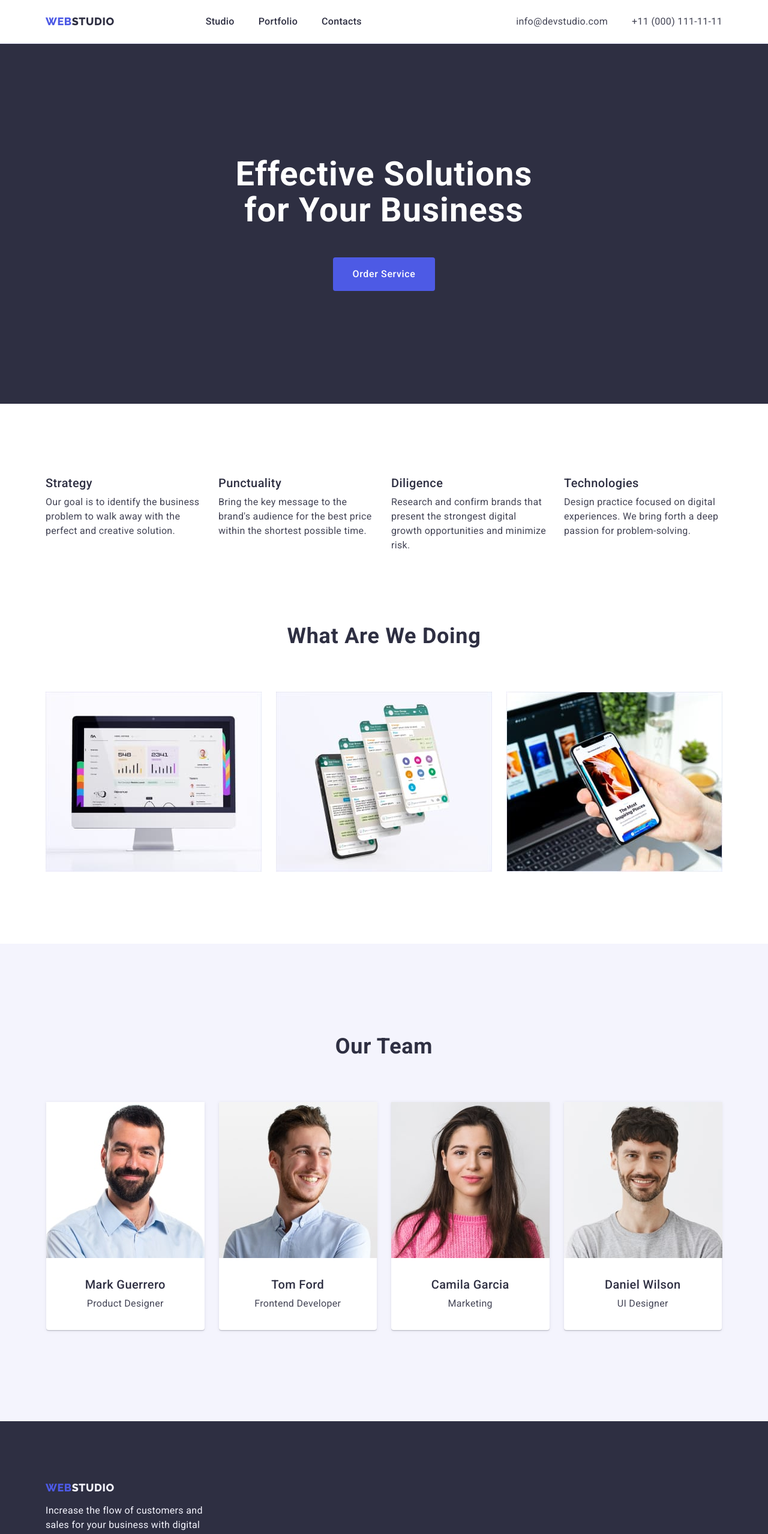
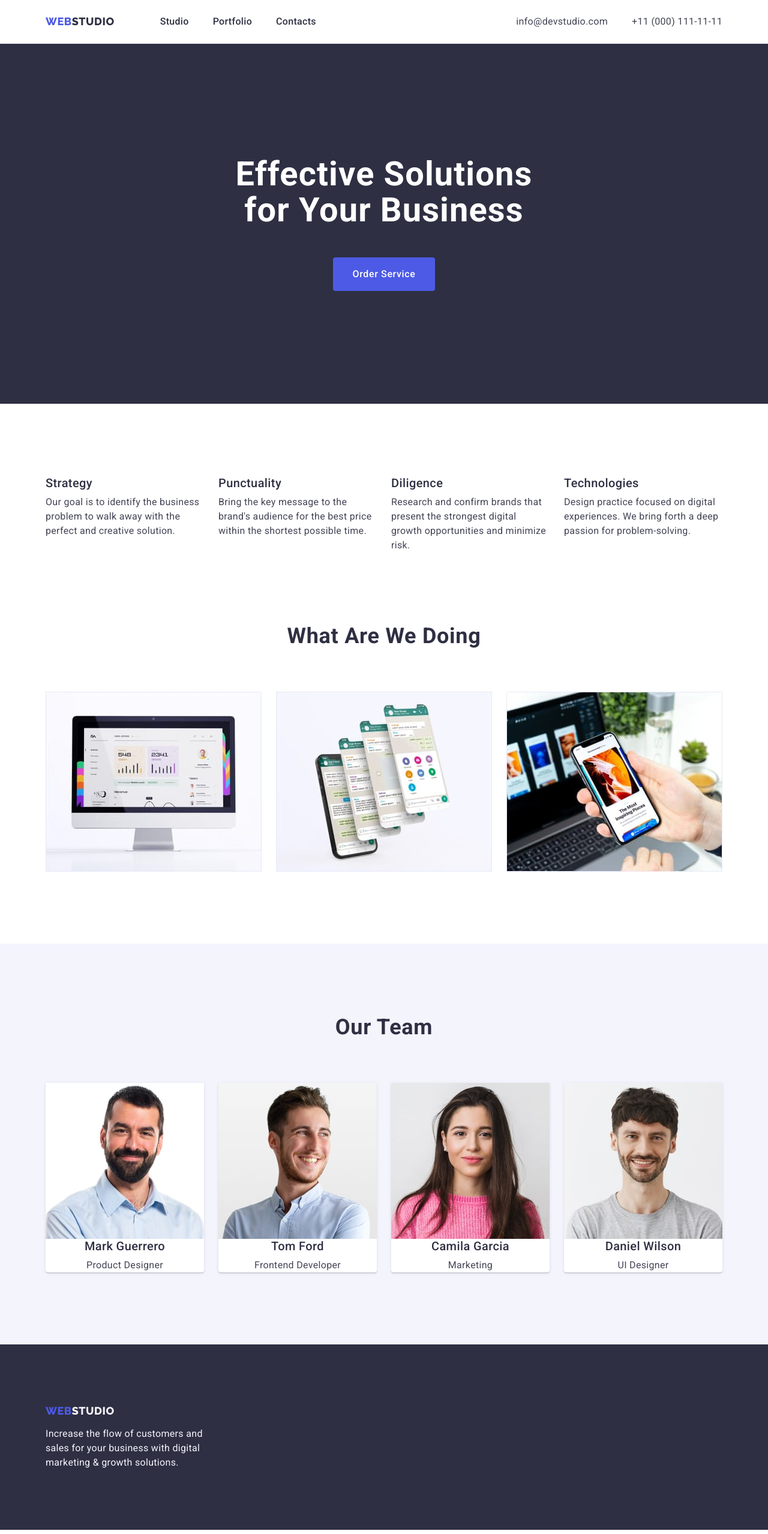
Before and after one commit to il0naa/goit-markup-hw-03, a plain HTML site: page index.html in a window 1280 px wide. Shown: the top 2557 px of the page at 60% size. Drawn offline with nearby package versions, Linux system fonts and the light colour scheme.

Commit message:
Corrections made

```diff
--- a/css/styles.css
+++ b/css/styles.css
@@ -85,7 +85,6 @@ body {
     display: flex;
     align-items: center;
     flex-grow: 1;
-    gap: 76px;
 }
 
 .header-logo {
@@ -279,7 +278,6 @@ body {
 
 
 .team-container {
-    padding: 32px 16px;
 }
 
 .team-name {
@@ -355,6 +353,8 @@ body {
     line-height: 1.5;
     letter-spacing: 0.04em;
     background-color: var(--light);
+
+cursor: pointer;
     border-radius: 4px;
     border: 1px solid var(--accent, #E7E9FC);
 }
@@ -363,8 +363,6 @@ body {
 .portfolio-button:focus {
     color: var(--white-background);
     background-color: var(--pressedstate);
-    cursor: pointer;
-    border-radius: 4px;
     box-shadow: 0px 2px 2px 0px rgba(0, 0, 0, 0.12), 0px 2px 1px 0px rgba(0, 0, 0, 0.08), 0px 3px 1px 0px rgba(0, 0, 0, 0.10);
     border: 1px solid transparent;
 }
```
